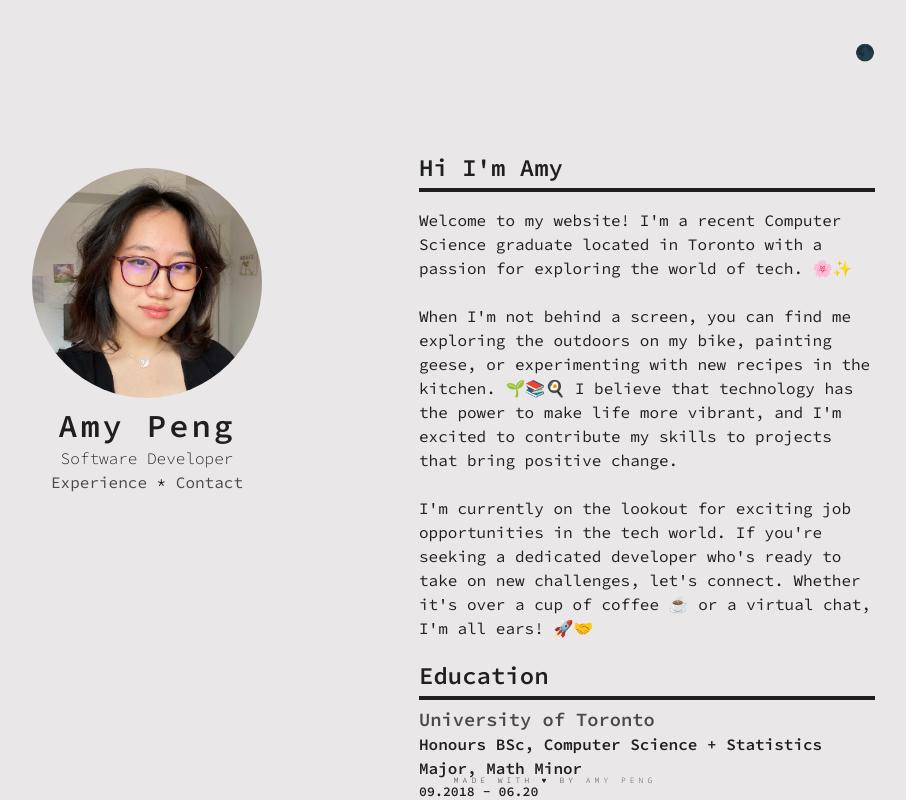
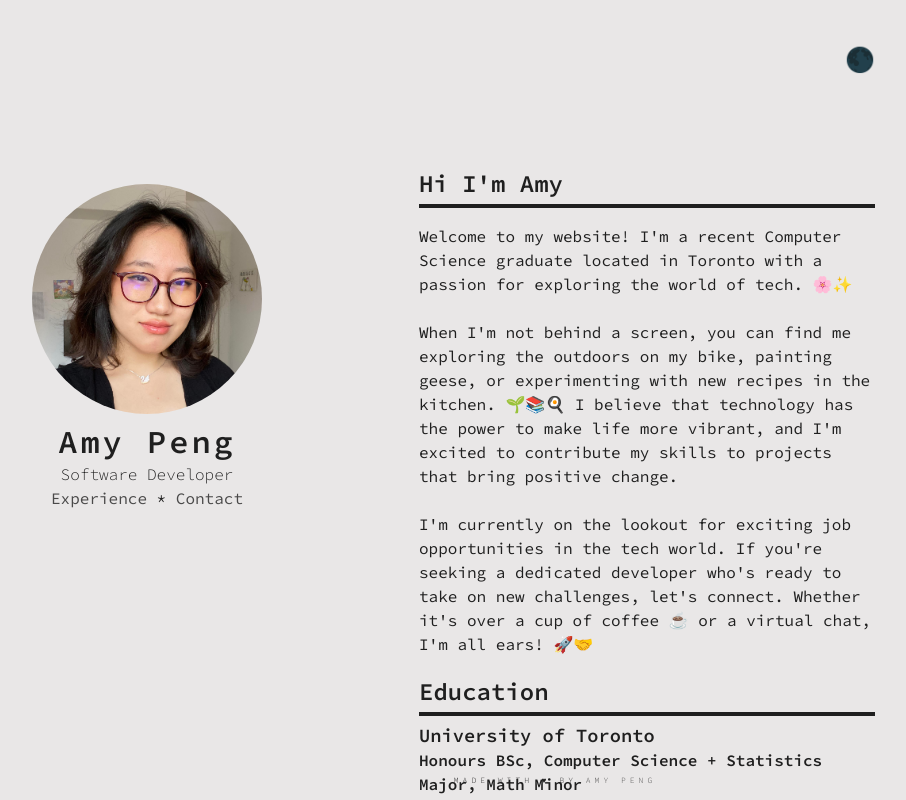
Before and after one commit to chickenmilkcream/Personal-Website, a React (Create React App) app: page / in a window 1280 px wide. Shown: the top 800 px of the page, without its empty margins (85-991 px from the left). Built offline with nearby package versions, Linux system fonts and the light colour scheme.

Commit message:
small fixes

```diff
--- a/src/App.module.scss
+++ b/src/App.module.scss
@@ -5,6 +5,7 @@
   margin: 0;
   padding: 0;
   scroll-behavior: smooth;
+  user-select: none;
 }
 
 a,
@@ -16,6 +17,7 @@ a:active {
   &:hover,
   :focus {
     color: darken($dark, 20%);
+    background-color: orange;
   }
 }
 
@@ -72,6 +74,9 @@ body {
   padding: 2.5em;
   padding-top: 7.5vh;
   padding-right: 25vw;
+  a {
+    text-decoration: underline;
+  }
 }
 
 .signature {
@@ -100,11 +105,6 @@ body {
     order: 1;
     padding: 2.5em;
   }
-
-  .signature {
-    position: relative;
-    width: auto;
-  }
 }
 
 .dark {
@@ -123,6 +123,7 @@ body {
   a:focus,
   a:visited {
     color: $white;
+    background-color: chocolate;
   }
 }
 
--- a/src/components/resume/Resume.module.scss
+++ b/src/components/resume/Resume.module.scss
@@ -1,4 +1,3 @@
-
 @import "../../styles/variables";
 
 article {
--- a/src/containers/education/Education.jsx
+++ b/src/containers/education/Education.jsx
@@ -4,20 +4,13 @@ const Education = () => {
   return (
     <div id="education">
       <h2>Education</h2>
-      <h3>
-        <a
-          href="https://www.utoronto.ca/"
-          target="_blank"
-          rel="noopener noreferrer"
-        >
-          University of Toronto
-        </a>
-      </h3>
+      <h3>University of Toronto</h3>
       <h4>Honours BSc, Computer Science + Statistics Major, Math Minor</h4>
       <h5>09.2018 - 06.20 </h5>
       <p>
         My time here was a real rollercoaster. Half of it was virtual thanks to
-        COVID, which meant lots of Discord study sessions. But it challenged me academically and I could always admire the{" "}
+        COVID, which meant lots of Discord study sessions. But it challenged me
+        academically and I could always admire the{" "}
         <a
           href="https://en.wikipedia.org/wiki/Robarts_Library"
           target="_blank"
@@ -25,8 +18,8 @@ const Education = () => {
         >
           brutalist turkey library
         </a>{" "}
-        whenever I get too stressed. And the best part? I made some awesome friends
-        who kept me sane through it all. Can't believe it's over! 🎓😄
+        whenever I get too stressed. And the best part? I made some awesome
+        friends who kept me sane through it all. Can't believe it's over! 🎓😄
       </p>
     </div>
   );
--- a/src/containers/toggler/Toggler.module.scss
+++ b/src/containers/toggler/Toggler.module.scss
@@ -1,15 +1,16 @@
 @import "../../styles/variables";
 
-.toggler:hover {
-  cursor: pointer;
-  transform: translateY(-3px);
-  transition: $transition;
-}
 .toggler {
-    float: right;
+  float: right;
+  &:hover {
+    cursor: pointer;
+    transform: translateY(-3px);
+    transition: $transition;
+  }
 }
 .togglerContainer {
   height: 1vh;
-  padding: 2.5em;
+  padding: 2em;
   padding-right: 25vw;
+  font-size: 1.5rem;
 }
--- a/src/json/stars.json
+++ b/src/json/stars.json
@@ -16,7 +16,7 @@
             }
         },
         "opacity": {
-            "value": 0.8,
+            "value": 0.6,
             "random": false,
             "anim": {
                 "enable": false,
@@ -47,9 +47,9 @@
         },
         "line_linked": {
             "enable": true,
-            "distance": 600,
+            "distance": 400,
             "color": "#ffffff",
-            "opacity": 0.4,
+            "opacity": 0.3,
             "width": 2
         },
         "move": {
@@ -80,13 +80,13 @@
         },
         "modes": {
             "grab": {
-                "distance": 400,
+                "distance": 300,
                 "line_linked": {
-                    "opacity": 1
+                    "opacity": 0.6
                 }
             },
             "bubble": {
-                "distance": 400,
+                "distance": 300,
                 "size": 40,
                 "duration": 2,
                 "opacity": 8,
```
Lines whose indentation alone changed are shown as unchanged.
